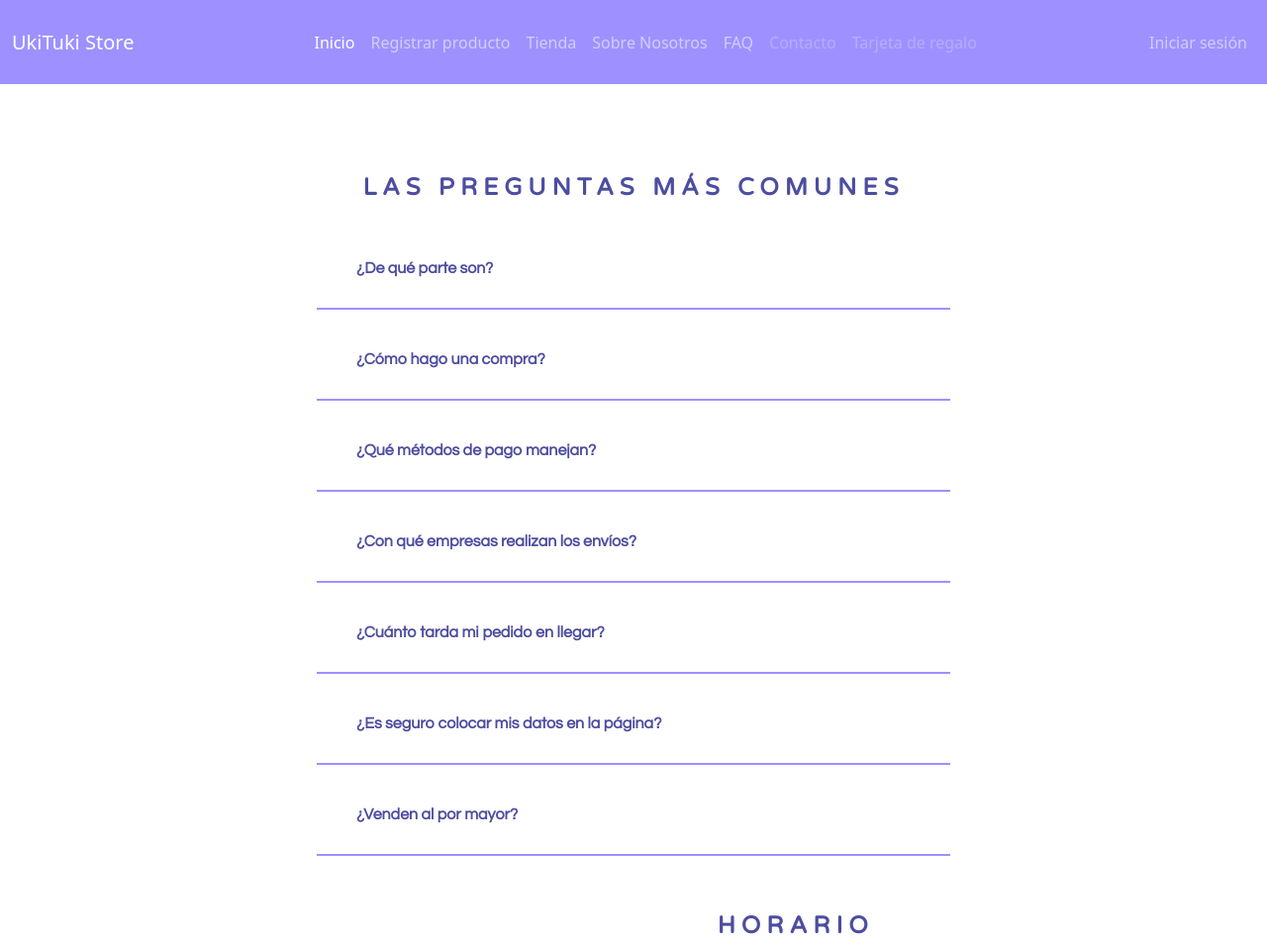
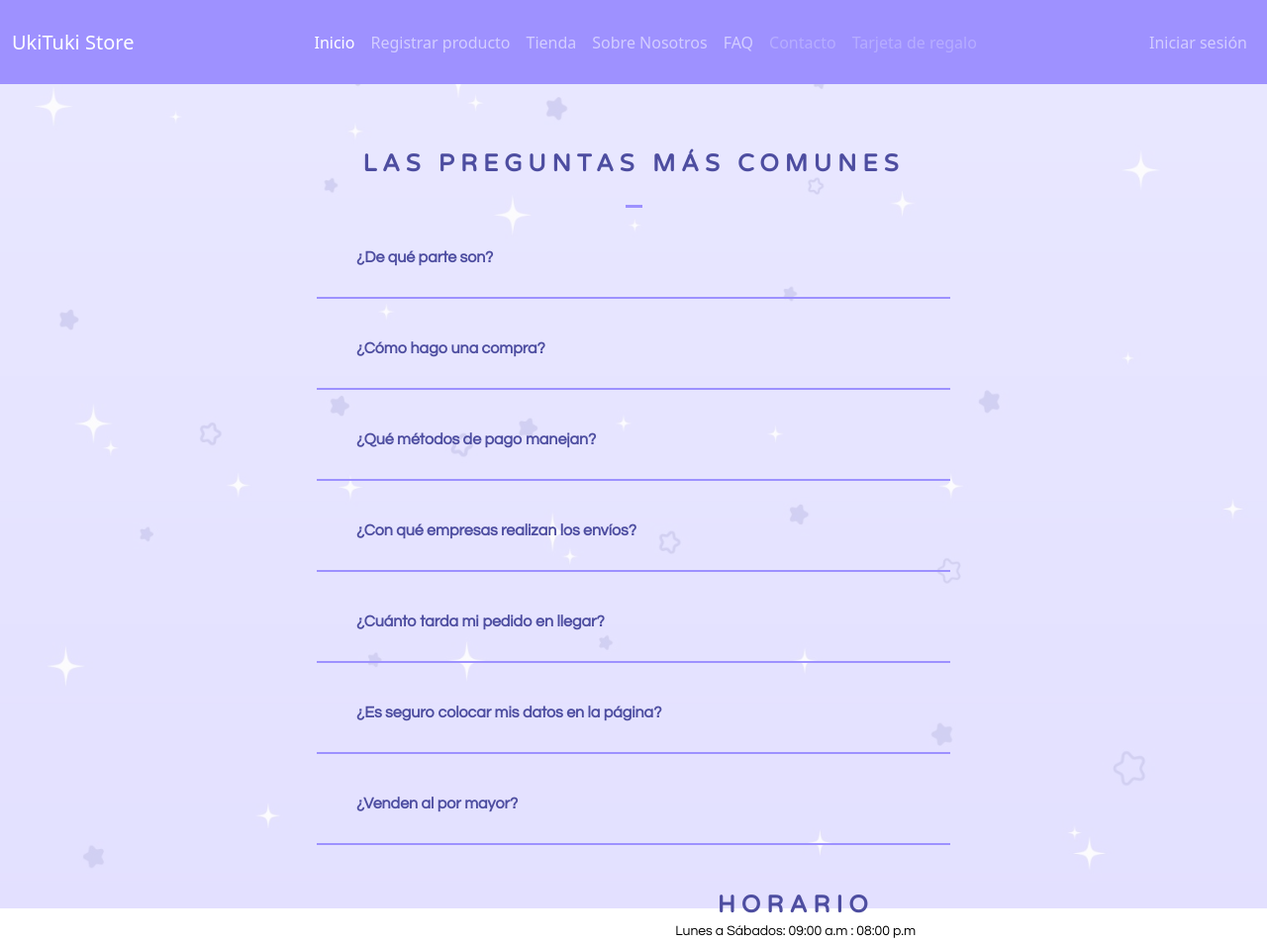
Before and after one commit to CarlosOchoa8/uki-store-app, a Flask app: template src/templates/faq.html in a window 1280 px wide. Shown: the top 953 px of the page at 99% size. Run offline with Flask 3, Linux system fonts and the light colour scheme; the template is opened without the code that fills it, so the values that code supplies are empty.

Commit message:
add: FAQ section background image and line separator

```diff
--- a/src/static/css/base/faq.css
+++ b/src/static/css/base/faq.css
@@ -1,3 +1,16 @@
+.faq_section{
+    background-color: rgba(255, 255, 255, 0.7);
+    background-blend-mode: lighten;
+
+    .line{
+        position: relative;
+        justify-content: center;
+        width: 17px;
+        margin: auto auto;
+        border-bottom: 3px solid #9D91FF;
+    }
+}
+
 .faq_wrapper {
     margin: 5%;
     width: 50%;
--- a/src/templates/faq.html
+++ b/src/templates/faq.html
@@ -5,9 +5,10 @@
 {% block content %}
 <link rel="stylesheet" type="text/css" href="{{ url_for('static', filename='css/base/faq.css') }}">
 
+<section class="faq_section" style="background-image: url('{{ url_for("static", filename="css/base/base_imgs/faq_background.png") }}'); background-size: cover; background-position: center; background-attachment: fixed;">
 <div class="faq_wrapper">
     <h1>LAS PREGUNTAS MÁS COMUNES</h1>
-
+    <div class="line"></div>
     <div class="faq">
         <button class="accordion">
             ¿De qué parte son?
@@ -97,7 +98,7 @@
     </div>
 
 </div>
-
+</section>
     <script>
         var acc = document.getElementsByClassName("accordion");
         var i;
```
Also changed, not shown: src/static/css/base/base_imgs/faq_background.png (added).
